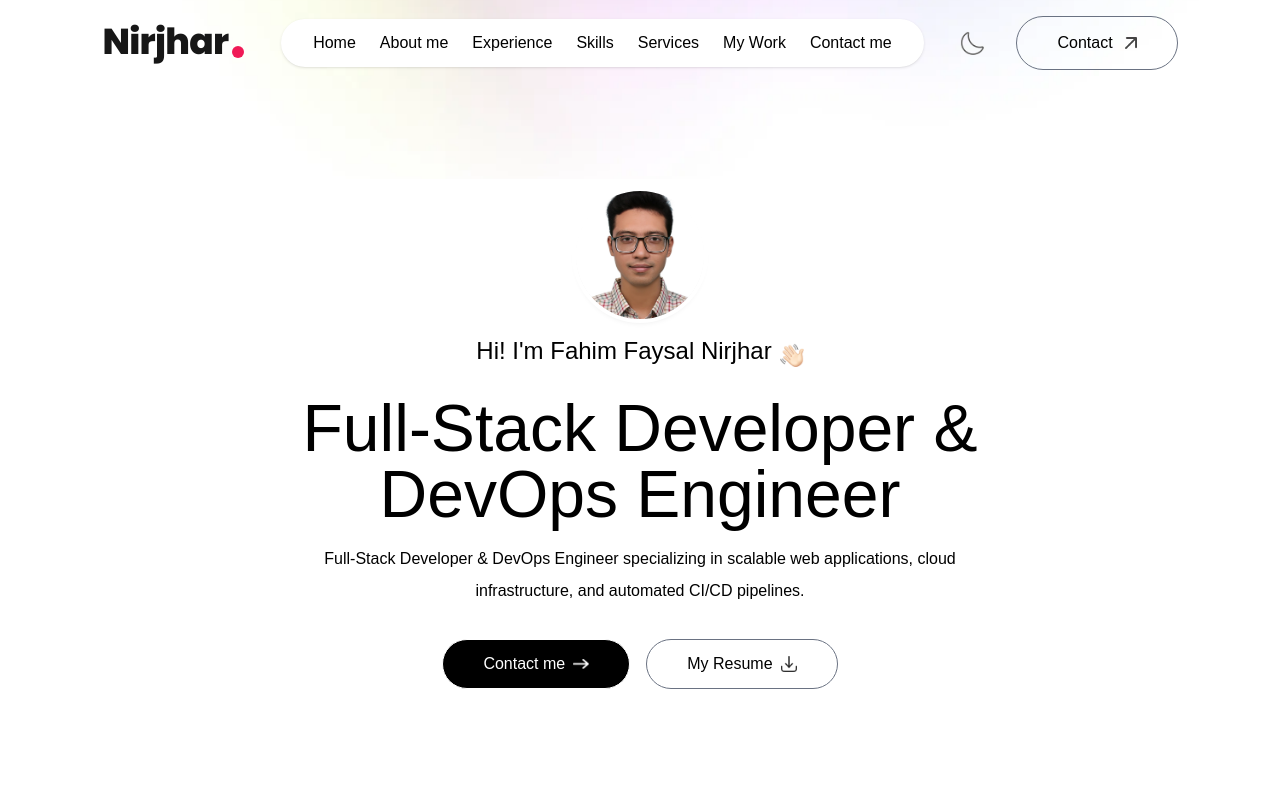
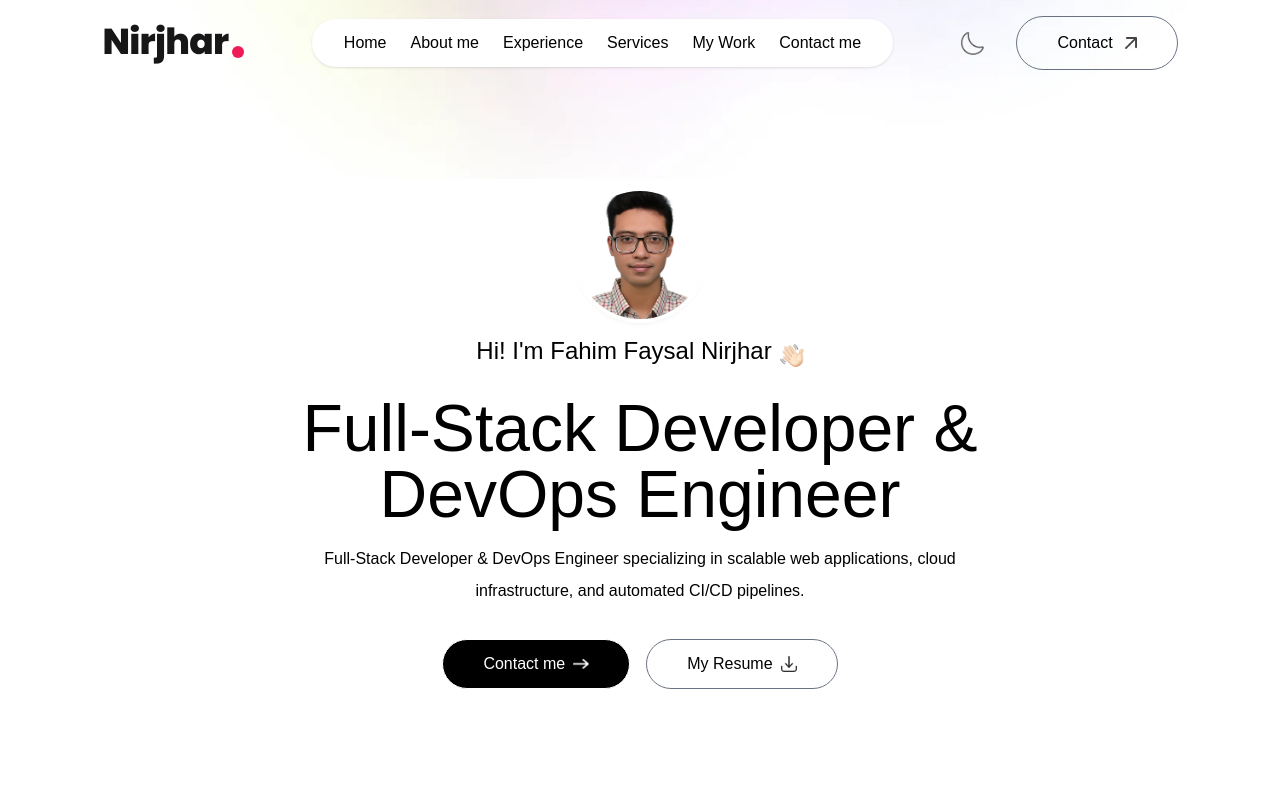
Before and after one commit to FahimFaysalNirjhar/Soft-dev-portfolio-website-1, a Next.js app: page / in a window 1280 px wide. Shown: the top 800 px of the page. Built offline with nearby package versions, Linux system fonts and the light colour scheme; a web font is replaced by a local one.

Commit message:
navbar updated

```diff
--- a/app/components/Navbar.jsx
+++ b/app/components/Navbar.jsx
@@ -38,11 +38,6 @@ const Navbar = () => {
           <li>
             <a className="font-Ovo whitespace-nowrap" href="#experience">
               Experience
-            </a>
-          </li>
-          <li>
-            <a className="font-Ovo whitespace-nowrap" href="#skills">
-              Skills
             </a>
           </li>
           <li>
@@ -122,11 +117,7 @@ const Navbar = () => {
               Experience
             </a>
           </li>
-          <li>
-            <a className="font-Ovo" onClick={closeMenu} href="#skills">
-              Skills
-            </a>
-          </li>
+
           <li>
             <a className="font-Ovo" onClick={closeMenu} href="#services">
               Services
```
